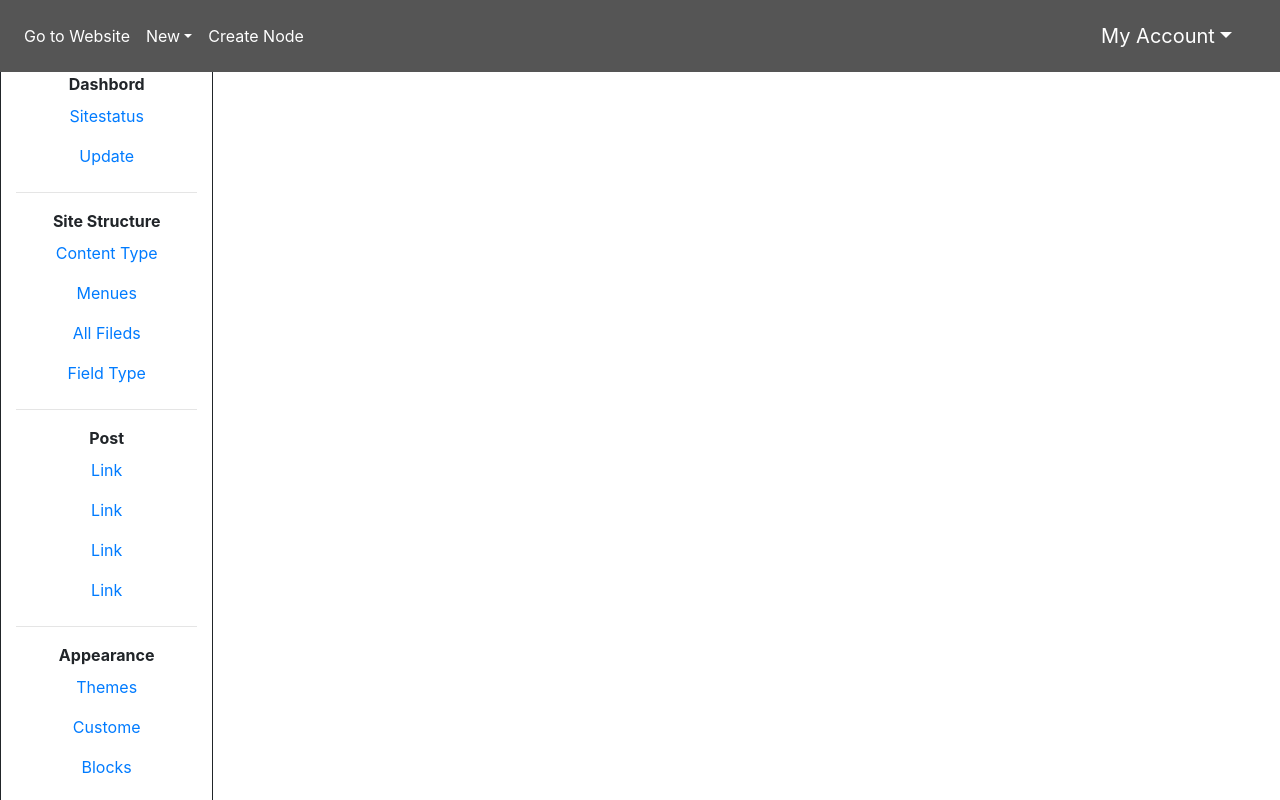
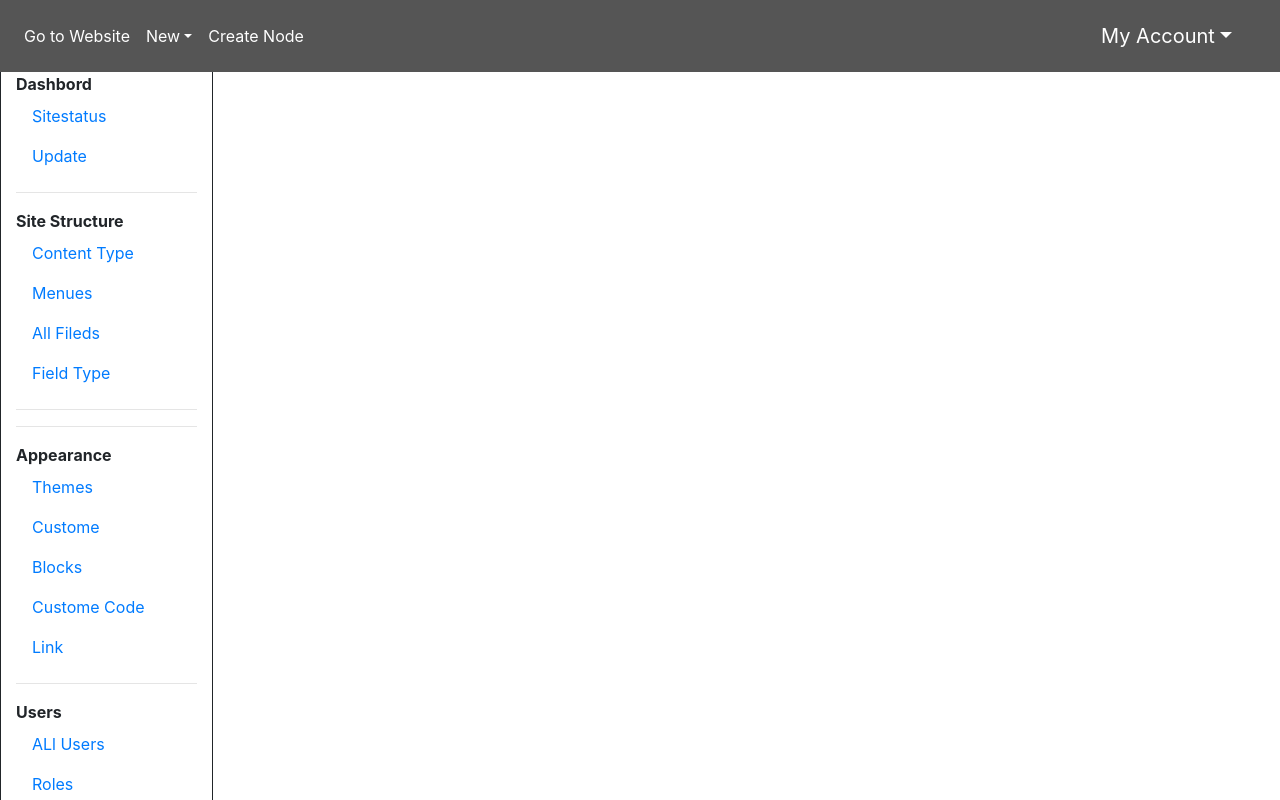
Before and after one commit to devugees/react-cms, a React (Create React App) app: page / in a window 1280 px wide. Shown: the top 800 px of the page. Built offline with nearby package versions, Linux system fonts and the light colour scheme.

Commit message:
add routing in app componenet

```diff
--- a/package.json
+++ b/package.json
@@ -7,6 +7,7 @@
     "react": "^16.3.1",
     "react-dom": "^16.3.1",
     "react-icons": "^2.2.7",
+    "react-router-dom": "^4.2.2",
     "react-scripts": "1.1.4",
     "reactstrap": "^5.0.0-beta.3"
   },
--- a/src/App.js
+++ b/src/App.js
@@ -1,15 +1,33 @@
 import React, { Component } from 'react';
+import {BrowserRouter, Route} from 'react-router-dom';
 import Header from './components/HeaderComponent/HeaderComponent';
-import Admin from './components/dashBoard/dashBoard';
+import DashBoard from './components/dashBoard/dashBoard';
+import './components/dashBoard/dashBoard.css';
 import './App.css';
+
+const contentType = () => <p>contentType</p>
+const Menues = () => <p>Menues</p>
+const allFields = () => <p>allFields</p>
 
 class App extends Component {
   render() {
     return (
-      <div className="App">
-        <Header />
-        <Admin />
-      </div>
+    	<div>
+    	<Header />
+    	<DashBoard />
+
+             <BrowserRouter>
+              <div className="container">
+                 <div className="sub">
+
+	                  <Route exact path="/contentType" component={contentType} />
+	                  <Route exact path="/Menues" component={Menues} />
+	                  <Route exact path="/allFields" component={allFields} />
+               </div>
+               </div>
+             </BrowserRouter>
+		  </div>
+
     );
   }
 }
--- a/src/components/dashBoard/dashBoard.css
+++ b/src/components/dashBoard/dashBoard.css
@@ -7,3 +7,10 @@
    padding-left: 0;
 	margin-left: 0;
 }
+.sub {
+	position: absolute;
+    top: 70px;
+    margin: 20px;
+    width: 80%;
+    text-align: center;
+}
--- a/src/components/dashBoard/dashBoard.js
+++ b/src/components/dashBoard/dashBoard.js
@@ -1,10 +1,13 @@
 import React, {Component} from 'react';
 import './dashBoard.css'
-import FaBeer from 'react-icons/lib/fa/beer';
 import { Nav, NavItem, NavLink } from 'reactstrap';
 
 
 class SideMenu extends Component {
+
+
+
+
 	render() {
 		return(
 	 <div className="col-2 style">
@@ -23,13 +26,13 @@ class SideMenu extends Component {
         <div className="nomargin">
          <Nav vertical>
           <NavItem>
-            <NavLink href="#">Content Type</NavLink>
+            <NavLink href="/contentType">Content Type</NavLink>
           </NavItem>
           <NavItem>
-            <NavLink href="#">Menues</NavLink>
+            <NavLink href="/Menues">Menues</NavLink>
           </NavItem>
            <NavItem>
-            <NavLink href="#">All Fileds</NavLink>
+            <NavLink href="/allFields">All Fileds</NavLink>
           </NavItem>
           <NavItem>
             <NavLink href="#">Field Type</NavLink>
@@ -37,6 +40,8 @@ class SideMenu extends Component {
           </Nav>
           </div>
             <hr />
+            <div>
+            {/* here will implent the post
                    <strong>Post</strong>
                   <Nav vertical>
                 <NavItem>
@@ -51,7 +56,8 @@ class SideMenu extends Component {
                 <NavItem>
                   <NavLink href="#">Link</NavLink>
                 </NavItem>
-          </Nav>
+                </Nav>*/}
+             </div>
              <hr />
          <strong>Appearance</strong>
           <Nav vertical>
```
Also changed, not shown: src/components/dashBoard/testing.js (added, +30 -0 lines), 1 other file (tests, documents, lock files or other folders). Lines whose indentation alone changed are shown as unchanged.
